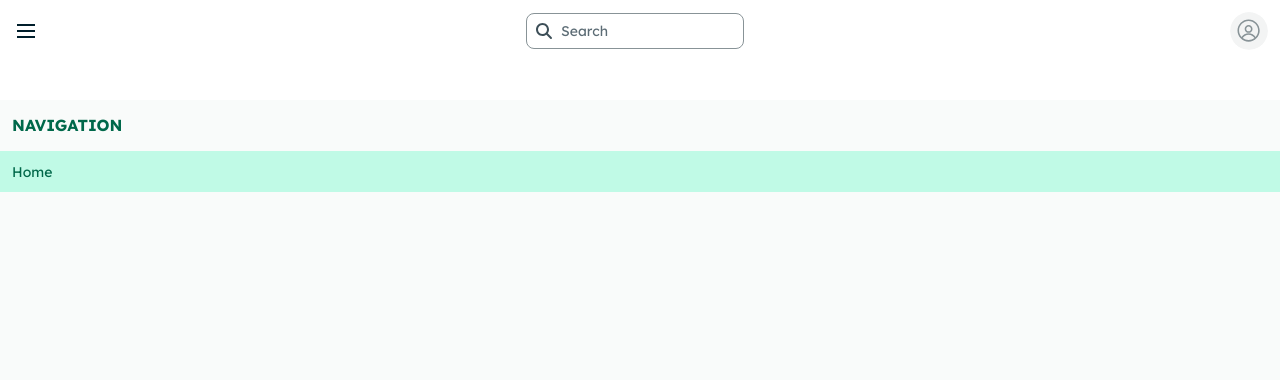
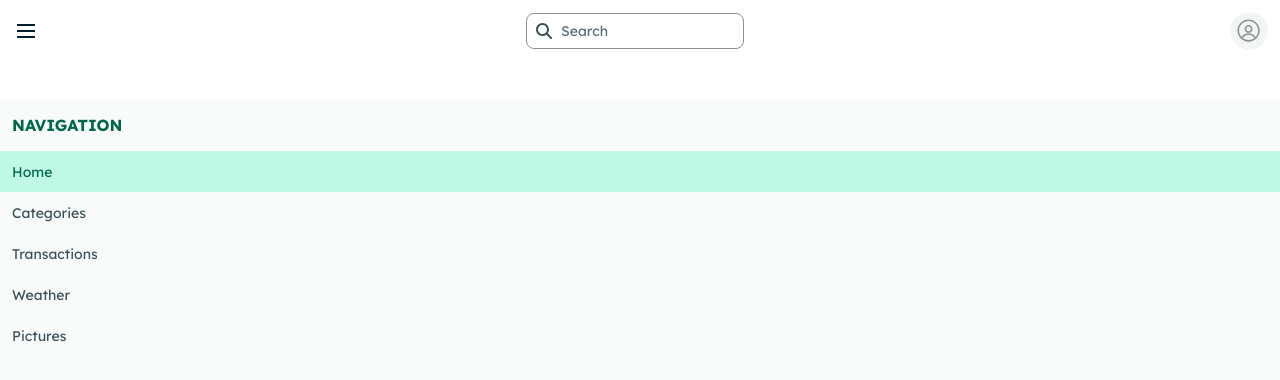
Before and after one commit to ptmfitch/rainy-day, a Next.js app: page / in a window 1280 px wide. Shown: the top 380 px of the page. Built offline with nearby package versions, Linux system fonts and the light colour scheme.

Commit message:
placeholder navigation

```diff
--- a/src/app/categories/page.js
+++ b/src/app/categories/page.js
@@ -0,0 +1,3 @@
+export default function Categories() {
+  return (<></>)
+}
--- a/src/app/components/LeafyAppShell.js
+++ b/src/app/components/LeafyAppShell.js
@@ -6,6 +6,14 @@ import { usePathname } from "next/navigation";
 
 import classes from './LeafyAppShell.module.css';
 import SearchInput from './SearchInput';
+
+const pages = [
+  {name: "Home", href: "/"},
+  {name: "Categories", href: "/categories"},
+  {name: "Transactions", href: "/transactions"},
+  {name: "Weather", href: "/weather"},
+  {name: "Pictures", href: "/pictures"}
+]
 
 export default function LeafyAppShell({children}) {
   const pathname = usePathname();
@@ -41,14 +49,17 @@ export default function LeafyAppShell({children}) {
         bg="gray.0"
       >
         <h1 className={classes.h1}>NAVIGATION</h1>
-        <NavLink
-          href="/"
-          label="Home"
-          active={pathname === '/'}
-          variant="filled"
-          c={pathname === '/' ? 'green.7' : 'gray.6'}
-          bg={pathname === '/' ? 'green.1' : 'gray.0'}
-        />
+        {pages.map((page, index) => (
+          <NavLink
+            key={index}
+            href={page.href}
+            label={page.name}
+            active={pathname === page.href}
+            variant="filled"
+            c={pathname === page.href ? 'green.7' : 'gray.6'}
+            bg={pathname === page.href ? 'green.1' : 'gray.0'}
+          />
+        ))}
       </AppShell.Navbar>
 
       <AppShell.Main>{children}</AppShell.Main>
--- a/src/app/pictures/page.js
+++ b/src/app/pictures/page.js
@@ -0,0 +1,3 @@
+export default function Pictures() {
+  return (<></>)
+}
--- a/src/app/transactions/page.js
+++ b/src/app/transactions/page.js
@@ -0,0 +1,3 @@
+export default function Transactions() {
+  return (<></>)
+}
--- a/src/app/weather/page.js
+++ b/src/app/weather/page.js
@@ -0,0 +1,3 @@
+export default function Weather() {
+  return (<></>)
+}
```
Also changed, not shown: src/app/example/page.js (deleted, +0 -7 lines).
